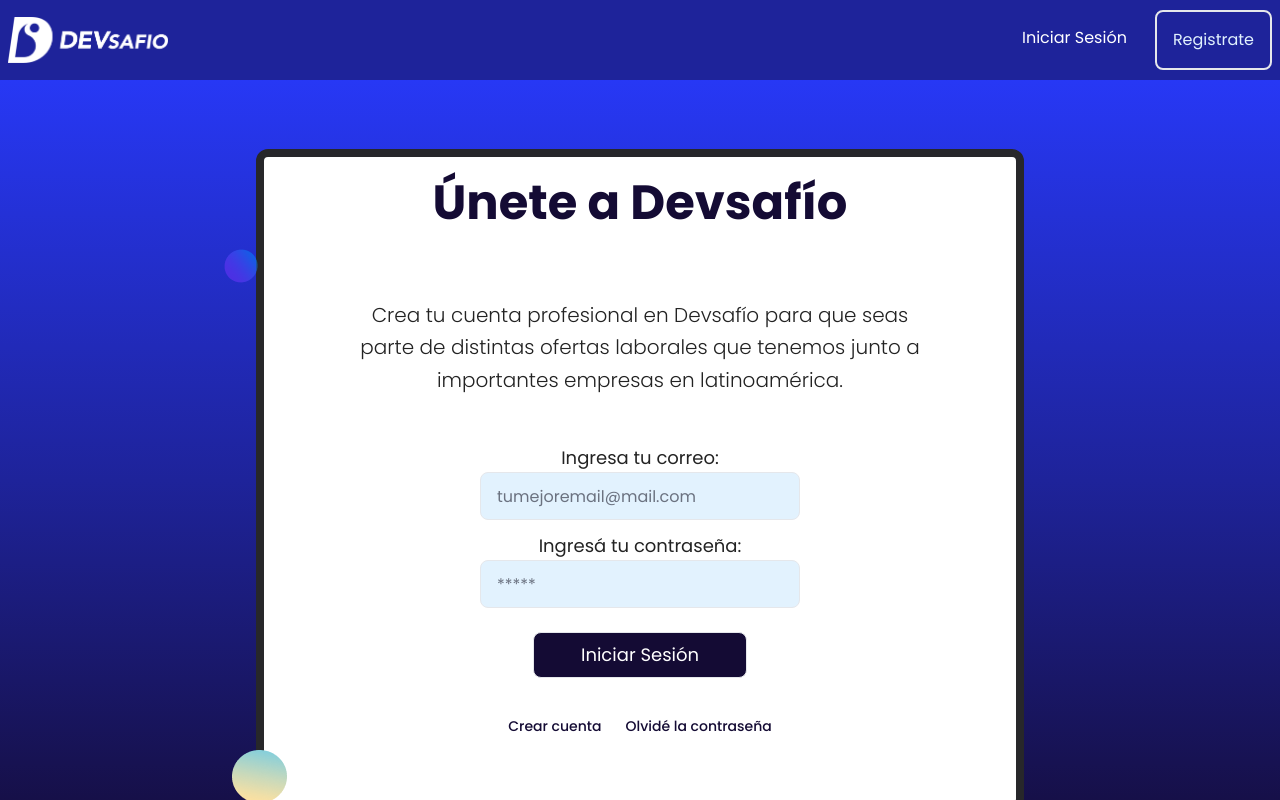
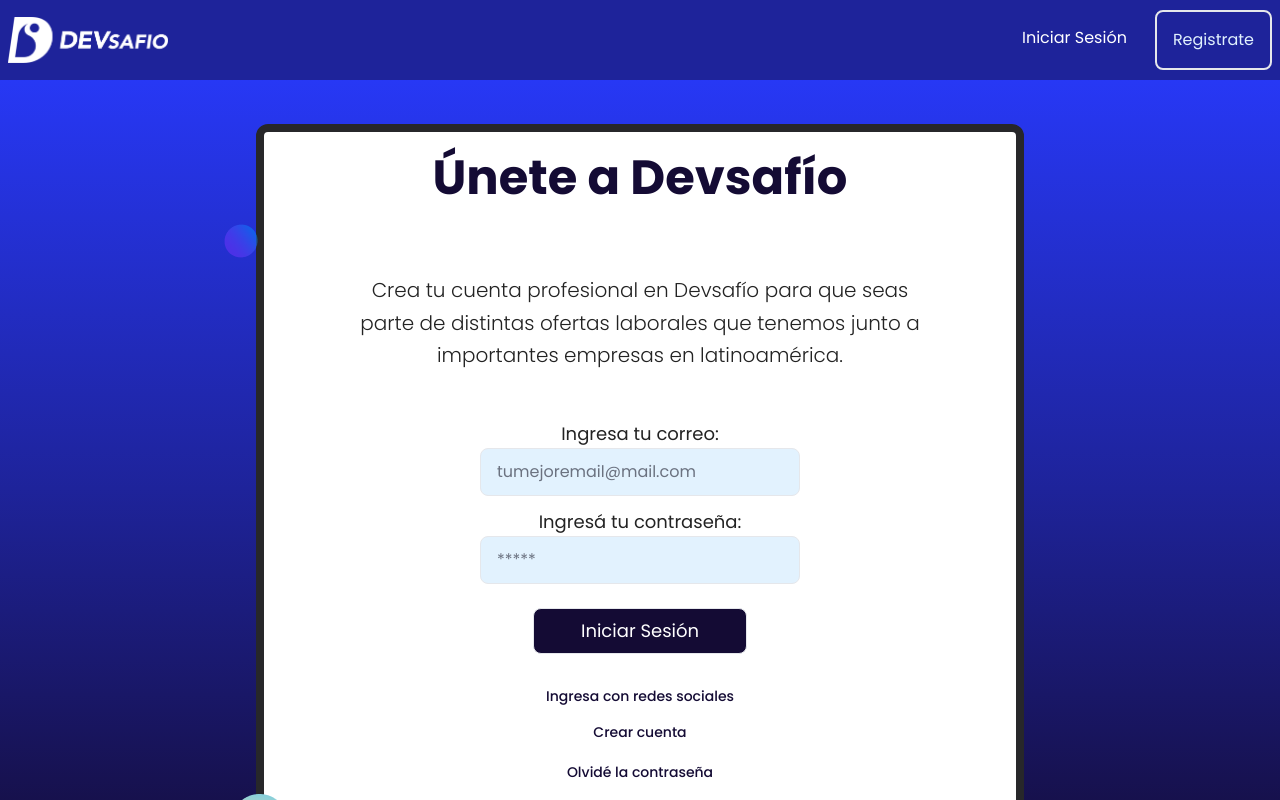
Before and after one commit to vecarope/ejemploReact, a React (Create React App) app: page /login in a window 1280 px wide. Both pictures are taken after a click on the button "Ingresa con tu mail". Shown: the top 800 px of the page. Built offline with nearby package versions, Linux system fonts and the light colour scheme; no server answers; what tw-elements would draw is missing.

Commit message:
fix login

```diff
--- a/src/components/Login/pure/LoginForm.jsx
+++ b/src/components/Login/pure/LoginForm.jsx
@@ -16,7 +16,7 @@
       <Formik
         initialValues={initialCredentials}
         validationSchema={validateSchemaLogin}
-        onSubmit={async (values) => {
+        onSubmit={async values => {
           await postLogin(values);
         }}
       >
@@ -78,23 +78,31 @@
                 Iniciar Sesión
               </button>
               {isSubmitting ? (
-                <div className='my-4'>
-                <h2>Ingresando</h2>
-                <progress className="animate-pulse progress w-56"></progress>
+                <div className="my-4">
+                  <h2>Ingresando</h2>
+                  <progress className="animate-pulse progress w-56"></progress>
                 </div>
               ) : null}
             </div>
-            <div className="flex flex-col md:flex-row max-w-xs md:max-w-lg mx-auto">
-              <Link to={'/register'}>
-                <span className=" flex py-3.5 text-sm text-white text-center font-medium  hover:md:text-mid-blue md:text-dark-purple font-sans">
-                  Crear cuenta
-                </span>
+            <div className="flex flex-col max-w-xs items-center md:max-w-lg mx-auto">
+              <Link
+                to={'/login'}
+                onClick={() => window.location.reaload()}
+                className="my-1 py-1 text-sm text-white  font-medium  hover:md:text-mid-blue md:text-dark-purple font-sans"
+              >
+                Ingresa con redes sociales
               </Link>
-              <span className="px-3 flex"></span>
-              <Link to={'/forgot-password'}>
-                <span className=" flex py-3.5 text-sm text-white text-center font-medium  hover:md:text-mid-blue md:text-dark-purple font-sans">
-                  Olvidé la contraseña
-                </span>
+              <Link
+                to={'/register'}
+                className="my-1 py-1 text-sm text-white font-medium  hover:md:text-mid-blue md:text-dark-purple font-sans"
+              >
+                Crear cuenta
+              </Link>
+              <Link
+                to={'/forgot-password'}
+                className="my-1 py-2 text-sm text-white font-medium  hover:md:text-mid-blue md:text-dark-purple font-sans"
+              >
+                Olvidé la contraseña
               </Link>
             </div>
           </Form>
--- a/src/components/Login/pure/Option.jsx
+++ b/src/components/Login/pure/Option.jsx
@@ -5,7 +5,7 @@
     <span
       key={info.id}
       className={`flex px-2.5 py-2 border-2 border-solid mx-auto
-           md:border-slate-700 border-slate-100
+            md:border-slate-700 border-slate-100
             rounded-xl text-center items-center justify-center ${info.color}`}
     >
       <div className="px-3">{info.icon}</div>
--- a/src/hooks/postFirebase.js
+++ b/src/hooks/postFirebase.js
@@ -1,11 +1,16 @@
 import apiClient from '../services/api.service';
+import Swal from 'sweetalert2';
 
 const postLoginFirebase = async (values) => {
   try {
     const { data } = await apiClient.post('/auth/login-firebase', values);
     return data;
   } catch ({ error }) {
-    return error.message;
+      throw Swal.fire({
+        icon: 'error',
+        title: 'Oops...',
+        text: 'Credenciales inválidas.'
+      });
   }
 };
 
```
Also changed, not shown: src/components/Headers/Index.jsx (renamed from src/components/Headers/Index.jsx.jsx).
